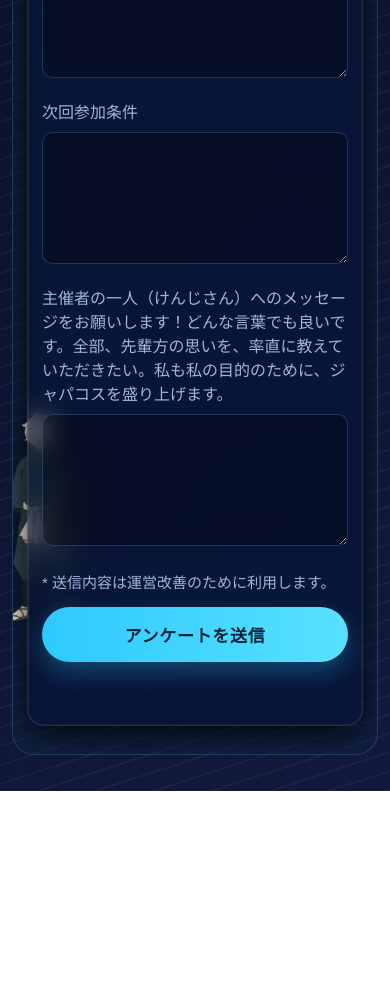
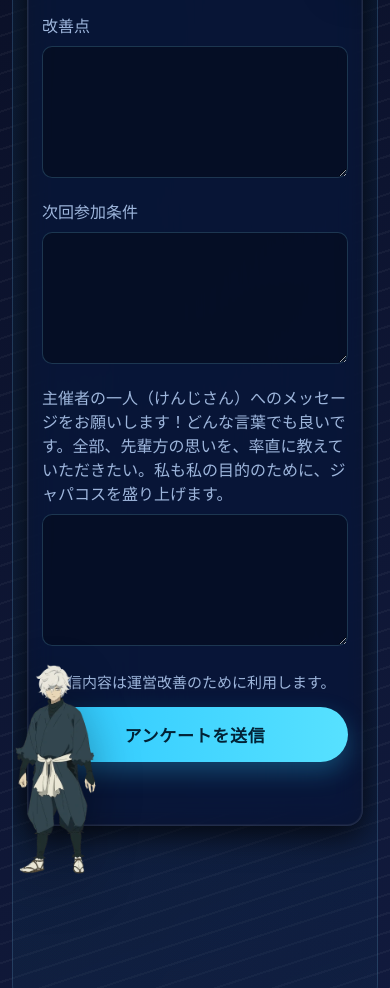
Before and after one commit to Ryo341/anke-to, a plain HTML site: page index.html in a window 390 px wide. Shown: the part 1259-2247 px from the top of the page. Before the commit the page ends 2050 px from the top, so only its background shows below. Drawn offline with nearby package versions, Linux system fonts and the light colour scheme.

Commit message:
Adjust mobile spacing and bring center/right characters to front

```diff
--- a/index.html
+++ b/index.html
@@ -62,7 +62,7 @@
       position: relative;
       width: min(1100px, 100vw);
       margin: 0 auto;
-      padding: 14px 12px 36px;
+      padding: 14px 12px 20px;
     }
 
     .glow-line {
@@ -127,6 +127,13 @@
       inset: 0;
       pointer-events: none;
       z-index: 2;
+    }
+
+    .character-front-layer {
+      position: absolute;
+      inset: 0;
+      pointer-events: none;
+      z-index: 5;
     }
 
     .character-slot {
@@ -277,17 +284,26 @@
     }
 
     @media (max-width: 860px) {
+      .hero {
+        padding-bottom: 180px;
+      }
+
+      .form-card {
+        margin-top: 120px;
+      }
+
       .character-slot {
         width: min(34vw, 160px);
       }
 
       .character-slot[data-slot="center"] {
-        --w: min(52vw, 220px) !important;
-        --x: -10% !important;
+        --w: min(58vw, 250px) !important;
+        --x: -6% !important;
         --y: 120px !important;
         --start-transform: translateY(12px) !important;
         --end-transform: translateY(0) !important;
         top: auto !important;
+        z-index: 4;
         display: block;
       }
     }
@@ -331,6 +347,7 @@
     <div class="glow-line" aria-hidden="true"></div>
     <section class="hero">
       <div id="characterLayer" class="character-layer" aria-hidden="true"></div>
+      <div id="characterFrontLayer" class="character-front-layer" aria-hidden="true"></div>
 
       <div class="hero-head">
         <p class="eyebrow">ANIME DJ COSPLAY EVENT</p>
@@ -491,7 +508,8 @@
     }
 
     function renderCharacterImages() {
-      const layer = pick("characterLayer");
+      const backLayer = pick("characterLayer");
+      const frontLayer = pick("characterFrontLayer");
       const status = pick("status");
       CHARACTER_IMAGES.forEach((item, i) => {
         if (!item.url) return;
@@ -511,7 +529,11 @@
           status.textContent = "キャラクター画像の読み込みに失敗しました。画像ファイルの配置を確認してください。";
         };
         wrap.appendChild(img);
-        layer.appendChild(wrap);
+        if (item.slot === "center" || item.slot === "right") {
+          frontLayer.appendChild(wrap);
+        } else {
+          backLayer.appendChild(wrap);
+        }
       });
     }
 
```
